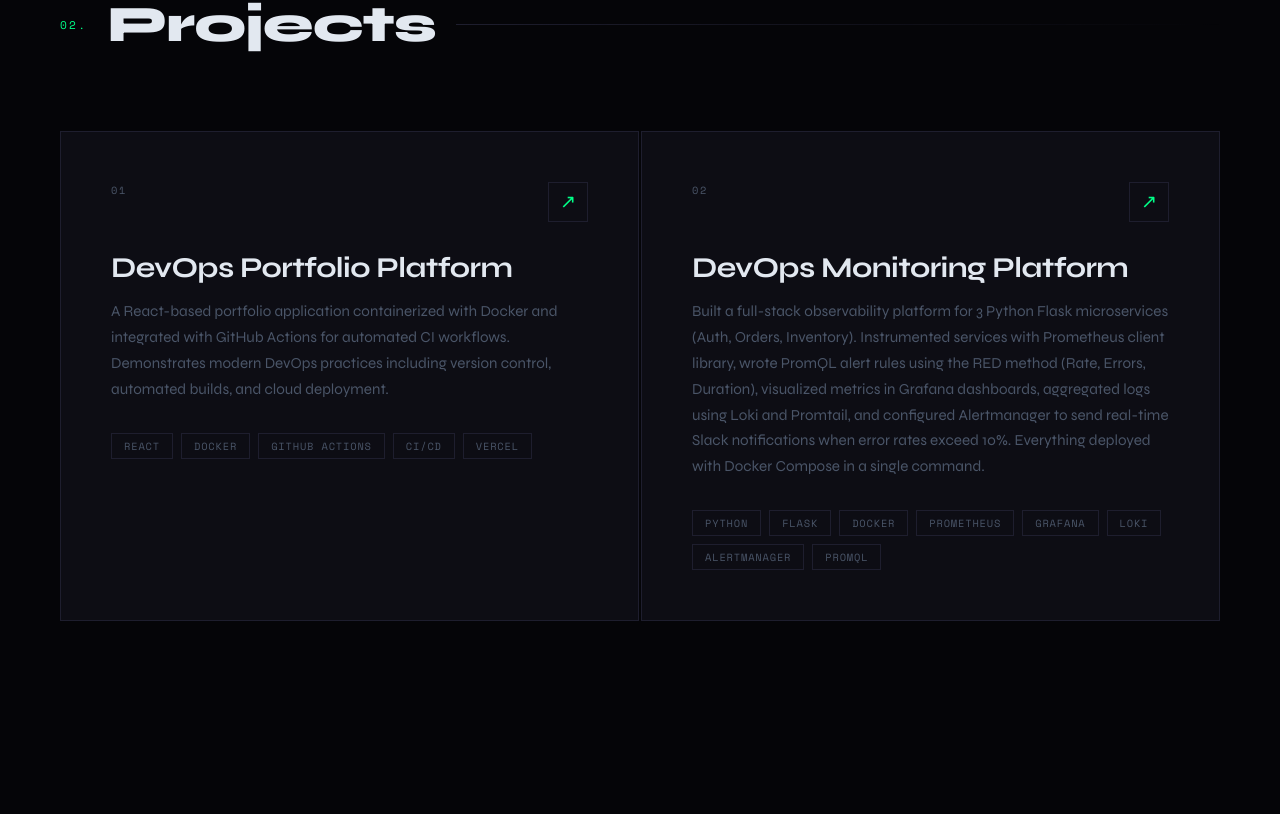
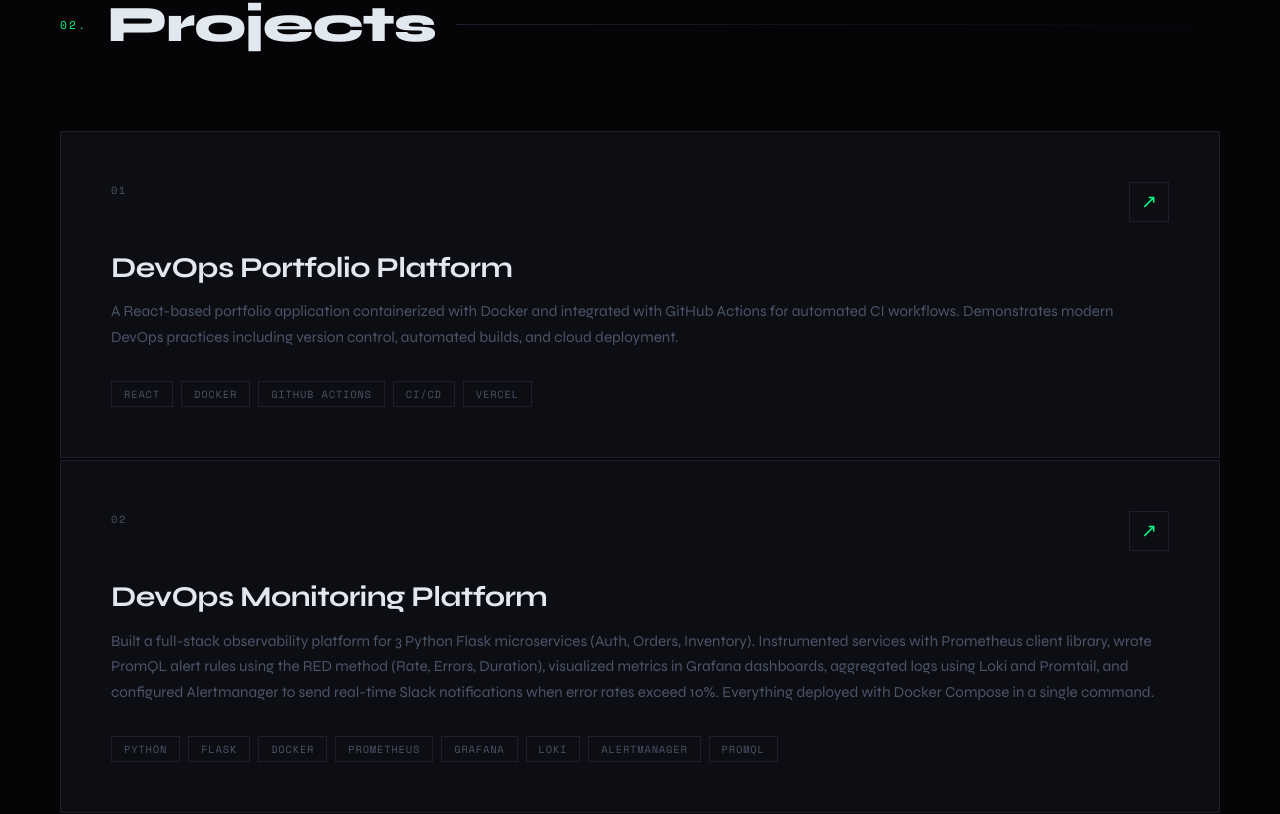
Before and after one commit to Adhilhameed/devops-project, a React (Create React App) app in the folder frontend/: page / in a window 1280 px wide. Shown: the part 1639-2453 px from the top of the page. Built offline with nearby package versions, Linux system fonts and the light colour scheme.

Commit message:
Change projects to vertical layout

```diff
--- a/frontend/src/components/Projects.css
+++ b/frontend/src/components/Projects.css
@@ -1,5 +1,5 @@
 .projects { padding: 120px 60px; }
-.projects-grid { display: grid; grid-template-columns: repeat(2, 1fr); gap: 2px; }
+.projects-grid { display: grid; grid-template-columns: 1fr; gap: 2px; }
 .project-card {
   background: var(--surface); padding: 50px;
   border: 1px solid var(--border); position: relative; overflow: hidden;
```
